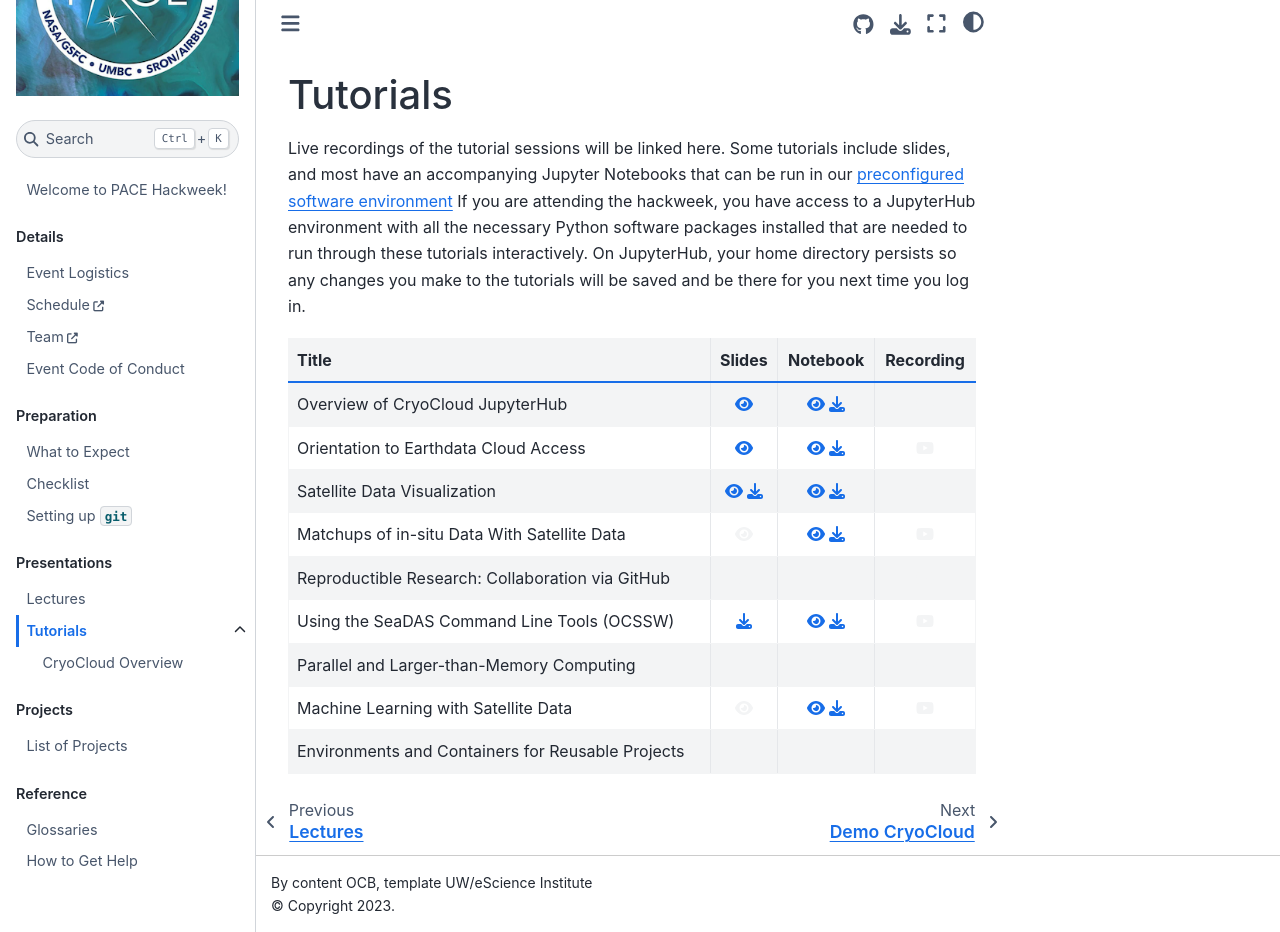
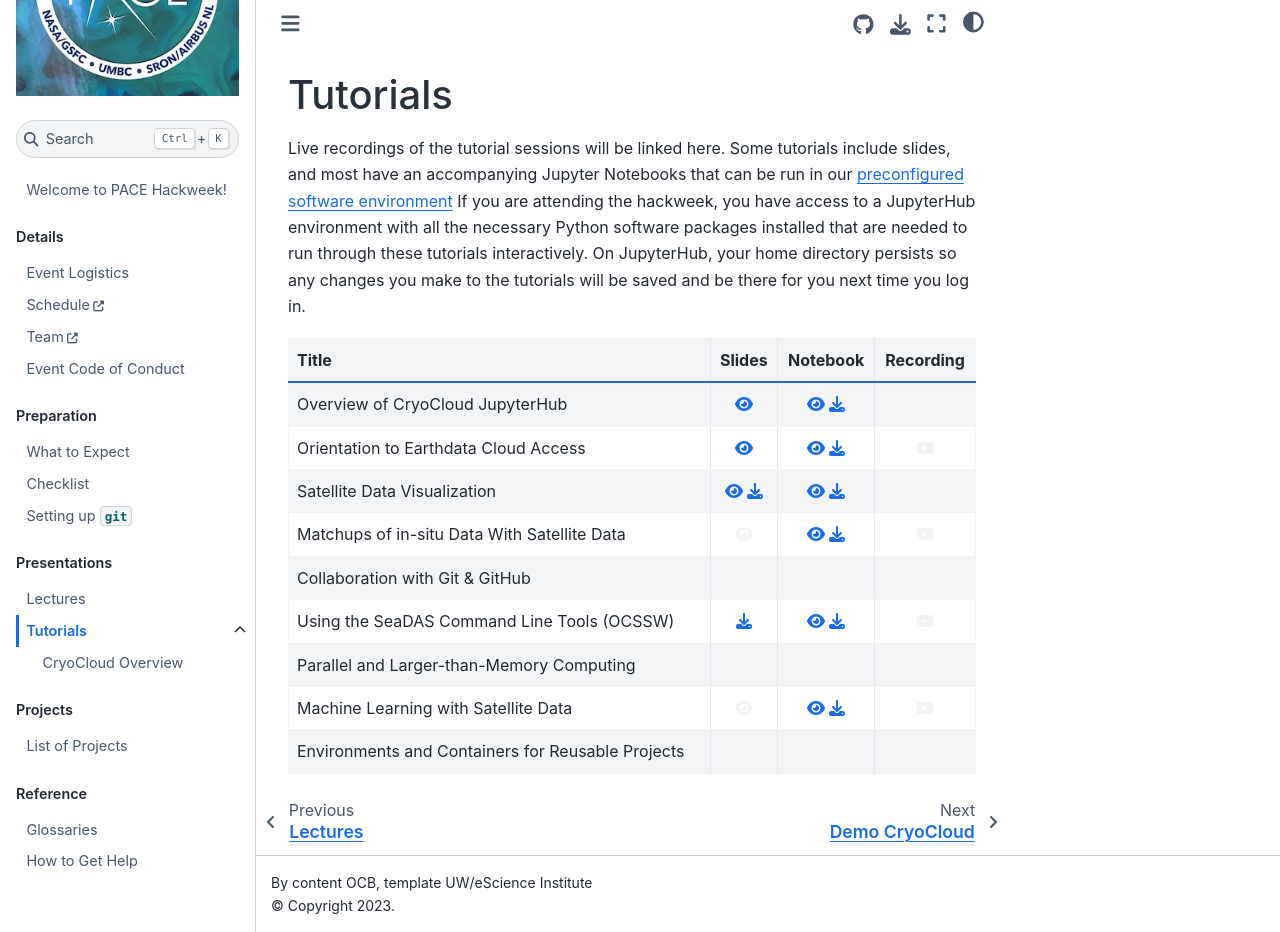
Before and after one commit to PACEHackWeek/pace-2024, a Jupyter Book: the page built from book/presentations/tutorials.md, in a window 1280 px wide and 932 px high. Built offline with Jupyter Book 1.0.4 settings and Sphinx 7.4.7 and the Sphinx Book theme 1.1.4, drawn with Linux system fonts in a browser that asks for light colours; pages that are not in the unit, such as notebooks, are missing from menus.

Commit message:
Update tutorials.md

```diff
--- a/book/presentations/tutorials.md
+++ b/book/presentations/tutorials.md
@@ -15,7 +15,7 @@ time you log in.
 | Orientation to Earthdata Cloud Access             | [{fas}`eye;sd-text-primary`][ed-slides]      | [{fas}`eye;sd-text-primary`][ed-nb] [{fas}`download;sd-text-primary`][ed-dl] | {fab}`youtube;sd-text-light` |
 | Satellite Data Visualization                      | [{fas}`eye;sd-text-primary`][dv-slides-view] [{fas}`download;sd-text-primary`][dv-slides-dl] | [{fas}`eye;sd-text-primary`][dv-nb] [{fas}`download;sd-text-primary`][dv-dl] | {fab}`youtube;sd-text-light` |
 | Matchups of in-situ Data With Satellite Data      | {fas}`eye;sd-text-light`                     | [{fas}`eye;sd-text-primary`][mu-nb] [{fas}`download;sd-text-primary`][mu-dl] | {fab}`youtube;sd-text-light` |
-| Reproductible Research: Collaboration via GitHub  | {fas}`eye;sd-text-light`                     |                                                                              | {fab}`youtube;sd-text-light` |
+| Collaboration with Git & GitHub  | {fas}`eye;sd-text-light`                     |                                                                              | {fab}`youtube;sd-text-light` |
 | Using the SeaDAS Command Line Tools (OCSSW)       | [{fas}`download;sd-text-primary`][cl-slides] | [{fas}`eye;sd-text-primary`][cl-nb] [{fas}`download;sd-text-primary`][cl-dl] | {fab}`youtube;sd-text-light` |
 | Parallel and Larger-than-Memory Computing         |                                              | {fas}`eye;sd-text-light` {fas}`download;sd-text-light`                       | {fab}`youtube;sd-text-light` |
 | Machine Learning with Satellite Data              | {fas}`eye;sd-text-light`                     | [{fas}`eye;sd-text-primary`][ml-nb] [{fas}`download;sd-text-primary`][ml-dl] | {fab}`youtube;sd-text-light` |
```
